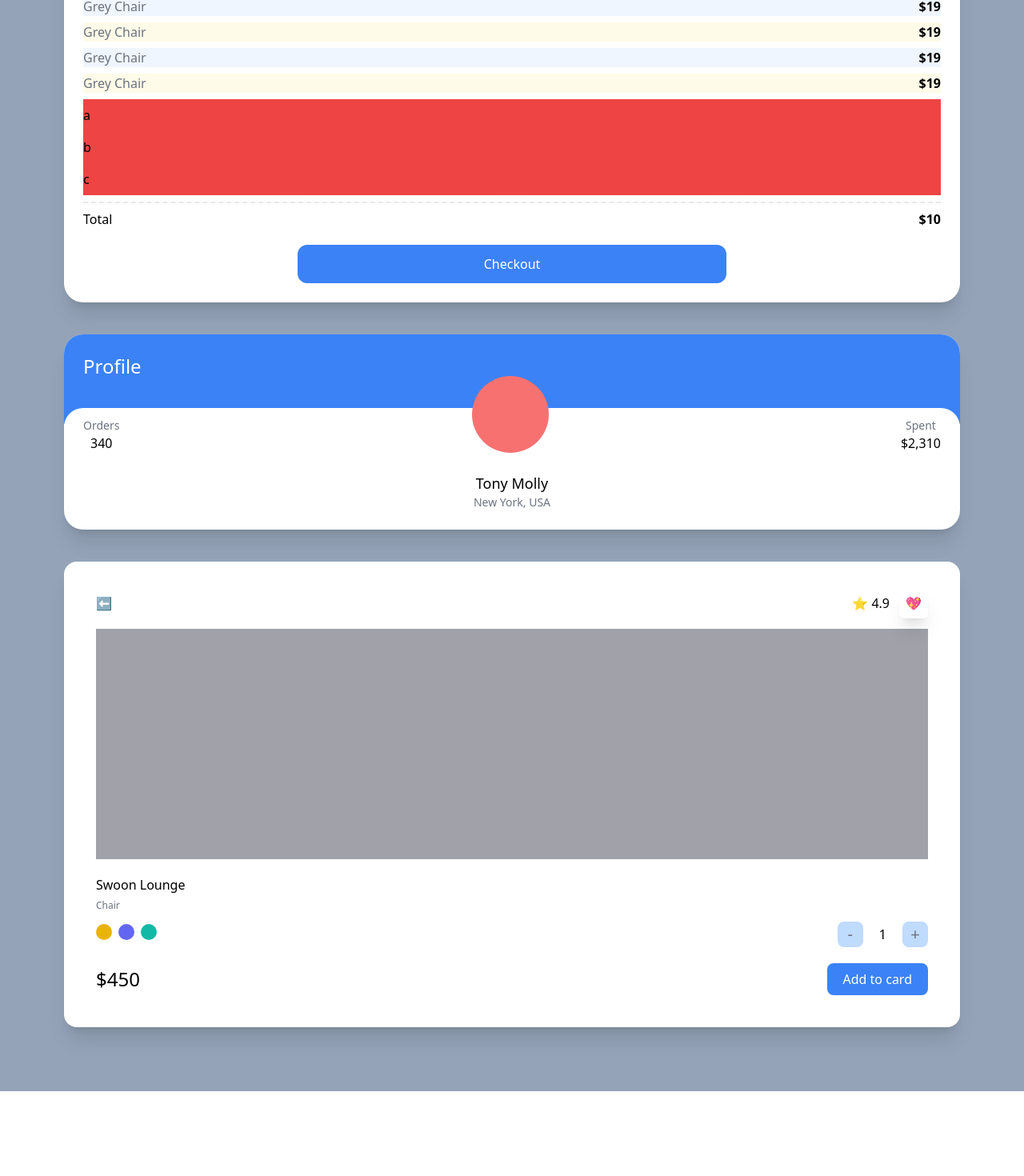
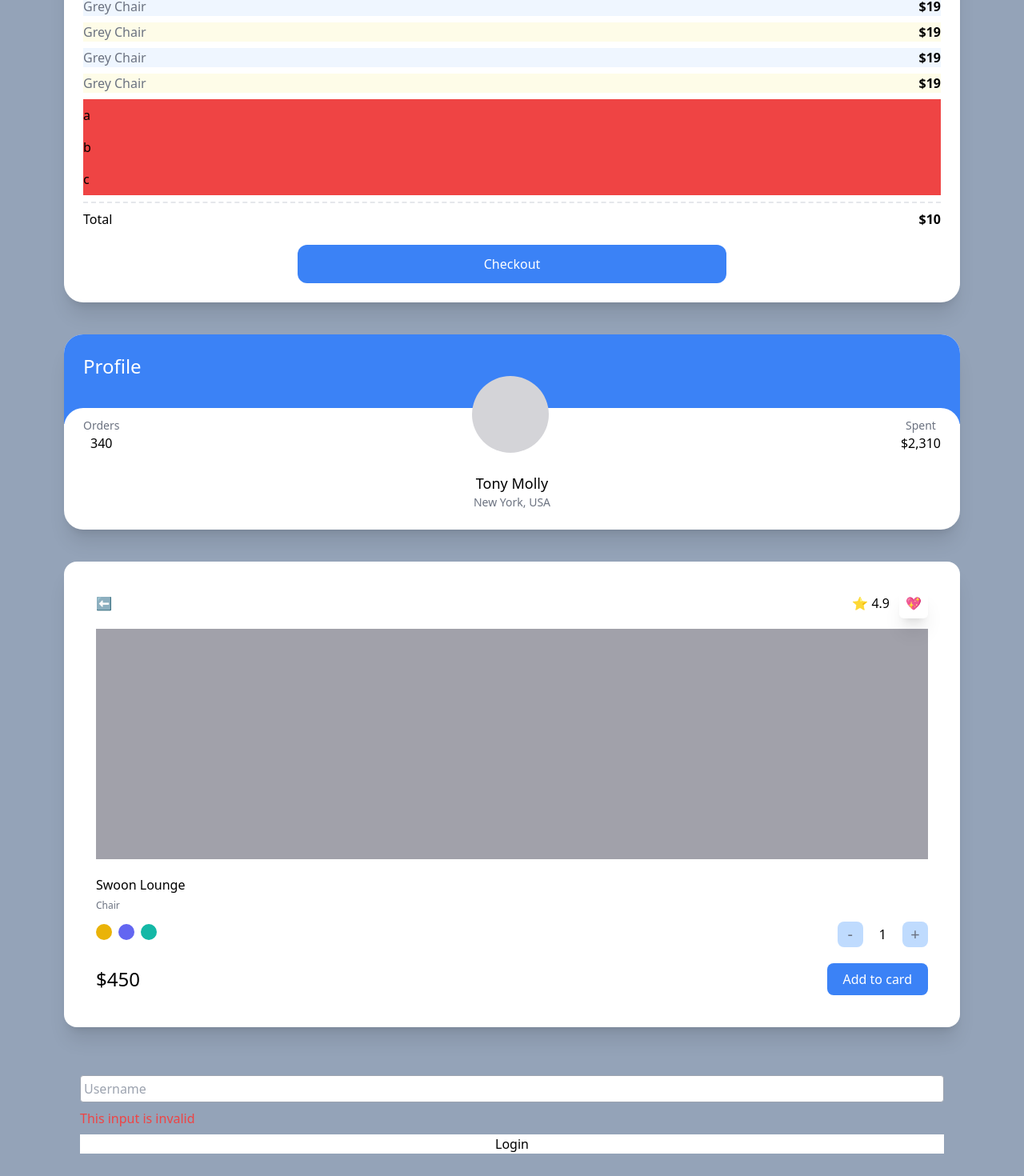
Before and after one commit to Rootjang92/carrot-market-clone, a Next.js app: page / in a window 1280 px wide. Shown: the part 152-1622 px from the top of the page at 80% size. Before the commit the page ends 1516 px from the top, so only its background shows below. Built offline with nearby package versions, Linux system fonts and the light colour scheme.

Commit message:
form, tailwind peer modifiers

```diff
--- a/pages/index.tsx
+++ b/pages/index.tsx
@@ -31,7 +31,7 @@ const Home: NextPage = () => {
           Checkout
         </button>
       </div>
-      <div className="overflow-hidden rounded-3xl bg-white shadow-xl">
+      <div className="group overflow-hidden rounded-3xl bg-white shadow-xl">
         <div className="bg-blue-500 p-6 pb-14">
           <span className="text-2xl text-white">Profile</span>
         </div>
@@ -41,7 +41,7 @@ const Home: NextPage = () => {
               <span className="text-sm text-gray-500">Orders</span>
               <span className="font-medium">340</span>
             </div>
-            <div className="h-24 w-24 rounded-full bg-red-400" />
+            <div className="h-24 w-24 rounded-full bg-zinc-300 transition-colors group-hover:bg-red-300" />
             <div className="flex flex-col items-center">
               <span className="text-sm text-gray-500">Spent</span>
               <span className="font-medium">$2,310</span>
@@ -91,6 +91,22 @@ const Home: NextPage = () => {
           </div>
         </div>
       </div>
+      <form className="flex flex-col space-y-2 p-5">
+        <input
+          type="text"
+          required
+          placeholder="Username"
+          className="peer rounded border border-gray-400 p-1"
+        />
+        <span className="hidden peer-invalid:block peer-invalid:text-red-500">
+          This input is invalid
+        </span>
+        <span className="hidden peer-valid:block peer-valid:text-teal-500">
+          Awesome Username
+        </span>
+        <input type="submit" value="Login" className="bg-white" />
+        <button />
+      </form>
     </div>
   );
 };
```
